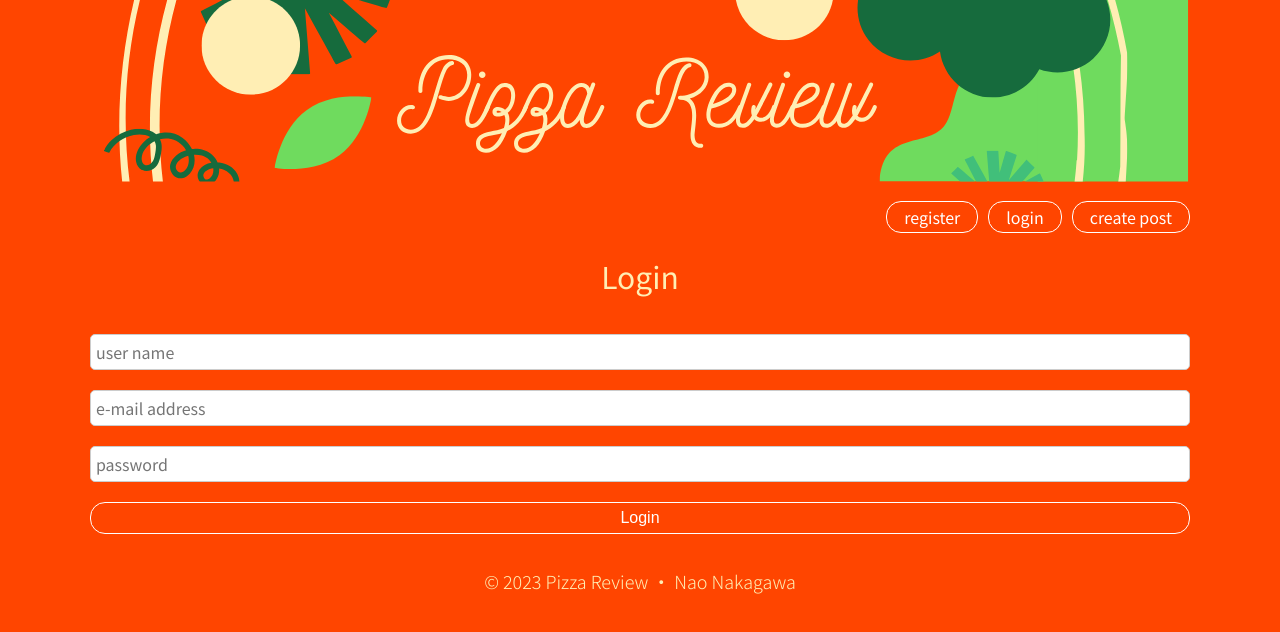
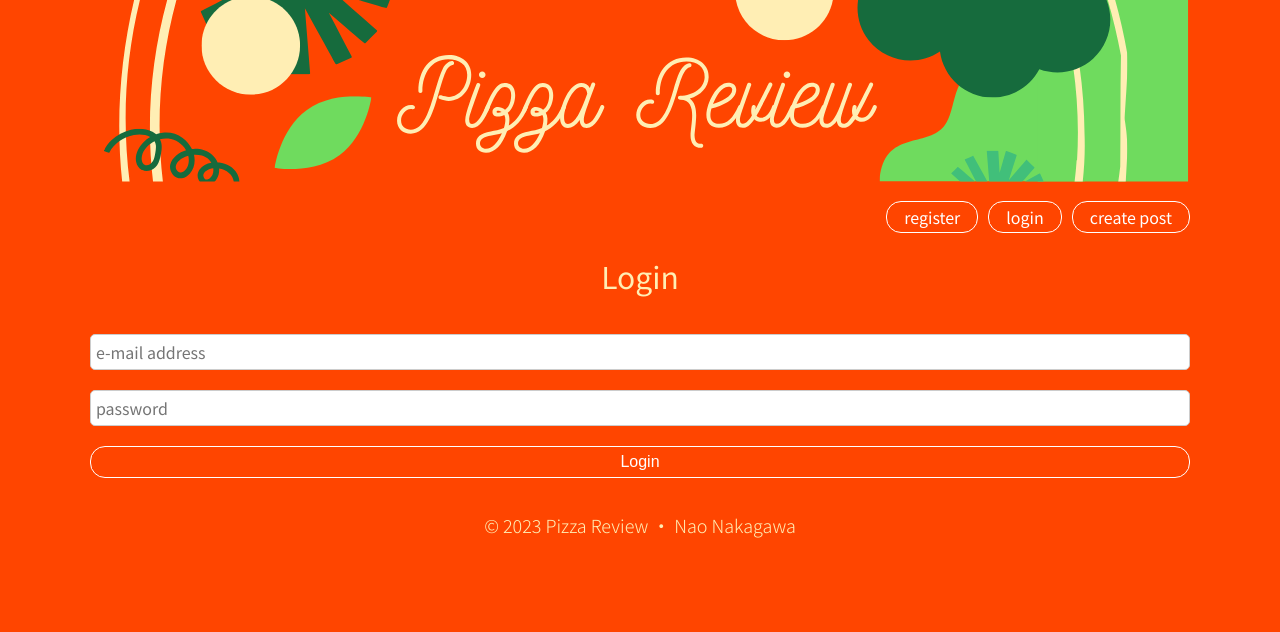
Before and after one commit to nao-nkgw/mern-pizza-blog-frontend, a React (Create React App) app: page /user/login in a window 1280 px wide. Shown: the top 632 px of the page. Built offline with nearby package versions, Linux system fonts and the light colour scheme.

Commit message:
changed login.js

```diff
--- a/src/pages/item/readAll.js
+++ b/src/pages/item/readAll.js
@@ -22,9 +22,9 @@ const ReadAll = () => {
     <div>
       <div>
         {user ? (
-          <h2>Hello {user}!</h2>
+          <h2>Hello "user: {user}" !</h2>
         ) : (
-          <h2>Hello Guest!</h2>
+          <h2>Hello Guest! Please Log In!</h2>
         )}
       </div>
       <div className="grid-container-in">
--- a/src/pages/user/login.js
+++ b/src/pages/user/login.js
@@ -4,7 +4,6 @@ import { useEffect, useState } from "react";
 // import { AuthContext } from "../../state/AuthContext";
 
 const Login = () => {
-  const [name, setName] = useState("");
   const [email, setEmail] = useState("");
   const [password, setPassword] = useState("");
   // const { user, isFetching, error, dispatch } = useContext(AuthContext);
@@ -29,7 +28,6 @@ const Login = () => {
             "Content-Type": "application/json",
           },
           body: JSON.stringify({
-            name: name,
             email: email,
             password: password,
           }),
@@ -51,14 +49,6 @@ const Login = () => {
     <div>
       <h1 className="page-title">Login</h1>
       <form onSubmit={handleSubmit}>
-      <input
-          value={name}
-          onChange={(e) => setName(e.target.value)}
-          type="text"
-          name="name"
-          placeholder="user name"
-          required
-        />
         <input
           value={email}
           onChange={(e) => setEmail(e.target.value)}
```
